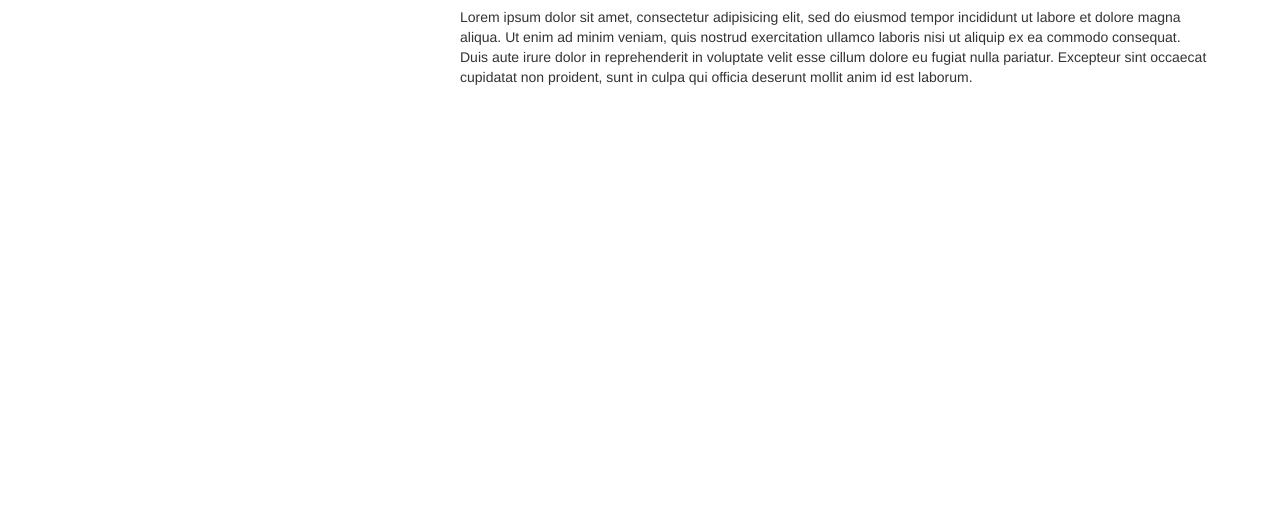
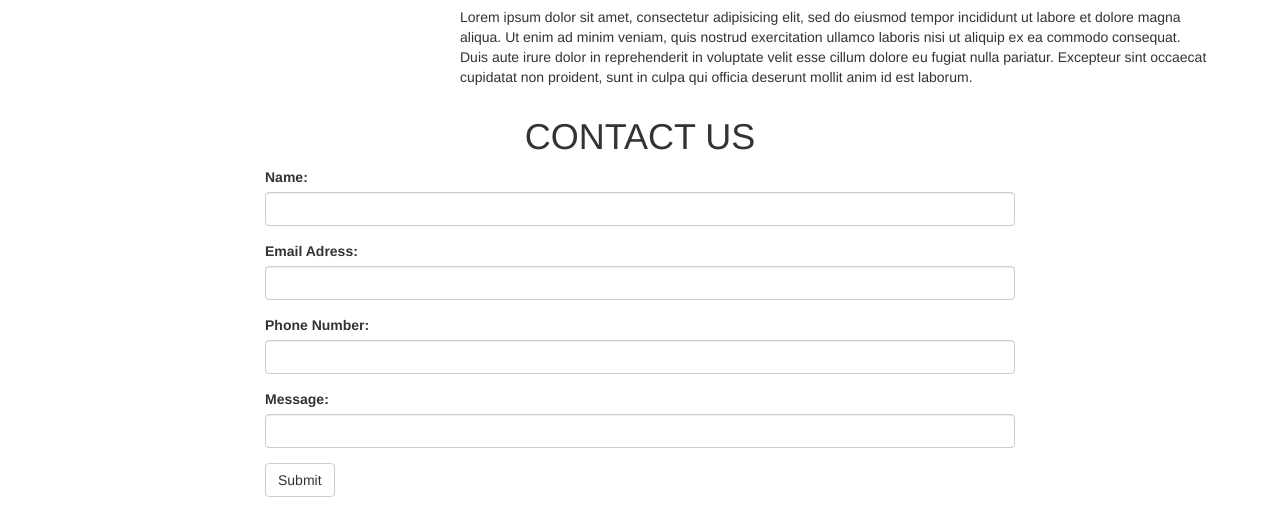
Before and after one commit to batmobiehl/jmkroofing, a plain HTML site: page index.html in a window 1280 px wide. Shown: the part 1295-1807 px from the top of the page. Before the commit the page ends 1392 px from the top, so only its background shows below. Drawn offline with nearby package versions, Linux system fonts and the light colour scheme.

Commit message:
added form template

```diff
--- a/index.html
+++ b/index.html
@@ -156,7 +156,30 @@
 
   <!-- CONTACT US -->
   <div class="container">
-
+    <div class="row">
+      <h1 align="center">CONTACT US</h1>
+      <div class="col-md-offset-2 col-md-8 form-group">
+        <form>
+          <div class="form-group">
+            <label for="name">Name:</label>
+            <input type="text" class="form-control" id="email">
+          </div>
+          <div class="form-group">
+            <label for="email">Email Adress:</label>
+            <input type="email" class="form-control" name="" value="">
+          </div>
+          <div class="form-group">
+            <label for="phoneNumber">Phone Number:</label>
+            <input type="text" class="form-control" id="phoneNumber">
+          </div>
+          <div class="form-group">
+            <label for="message">Message:</label>
+            <input type="textbox" class="form-control" id="message" />
+          </div>
+          <button type="submit" class="btn btn-default">Submit</button>
+        </form>
+      </div>
+    </div>
   </div>
 
   <footer>
```
